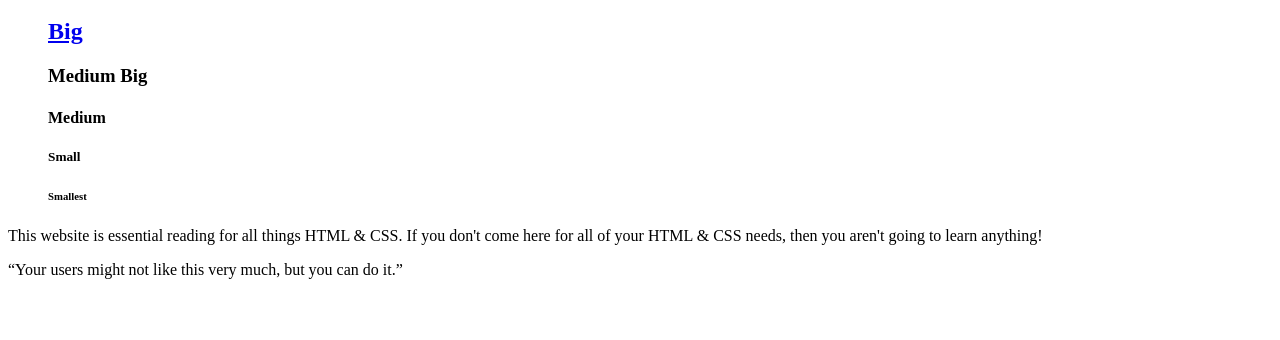
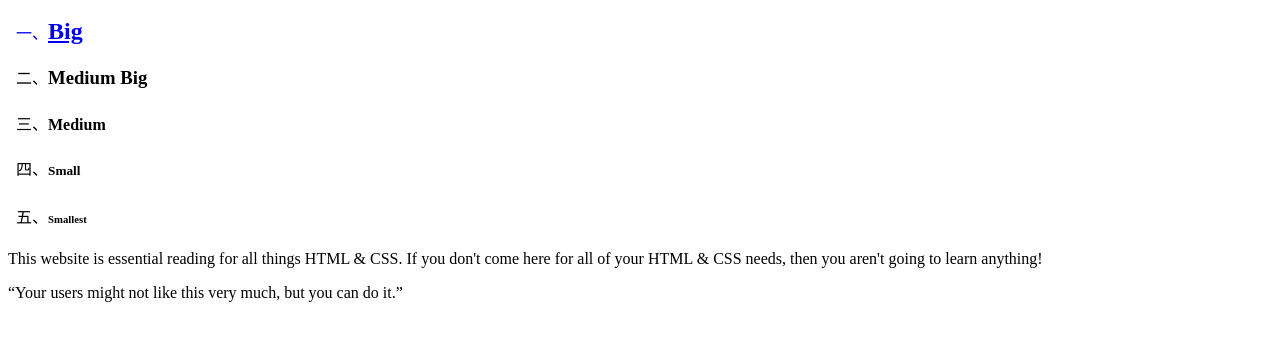
Before and after one commit to thewmh/thewmh.github.io, a plain HTML site: page index.html in a window 1280 px wide. Shown: the part 48-388 px from the top of the page. Drawn offline with Linux system fonts and the light colour scheme.

Commit message:
Update index.html

```diff
--- a/index.html
+++ b/index.html
@@ -4,7 +4,7 @@
   </head>
   <body>
     <h1>HTML &amp; CSS Web Encyclopedia</h1>
-    <ul style="list-style-type:none">
+    <ul style="list-style-type:simp-chinese-informal">
       <a href="https://en.wikipedia.org/wiki/Biggest"><li><h2>Big</h2></li></a>
       <li><h3>Medium Big</h3></li>
       <li><h4>Medium</h4></li>
```
